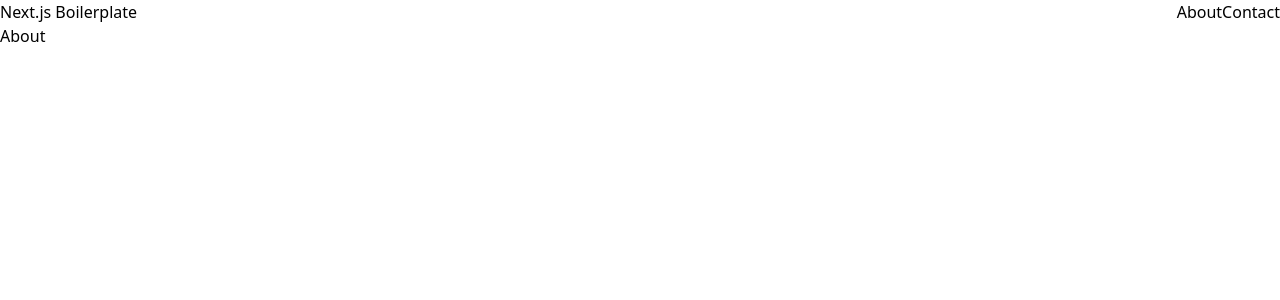
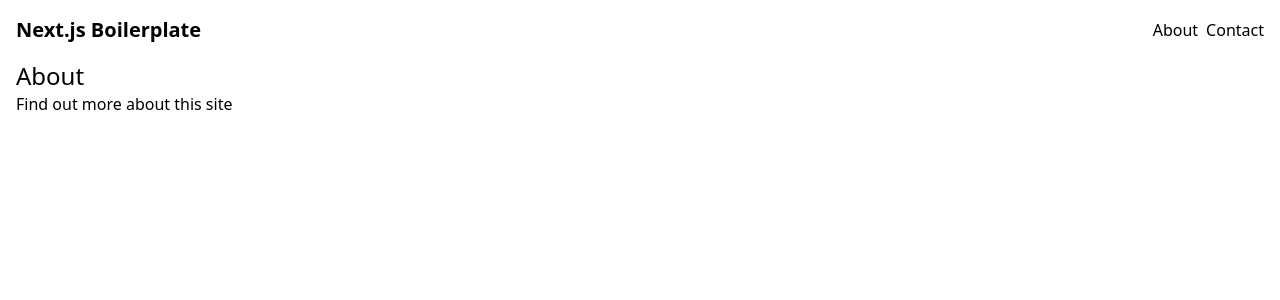
Before and after one commit to henryowens/next-boilerplate, a Next.js app: page /about in a window 1280 px wide. Shown: the top 300 px of the page. Built offline with nearby package versions, Linux system fonts and the light colour scheme.

Commit message:
Converting to tailwind config ts

```diff
--- a/src/pages/_app.tsx
+++ b/src/pages/_app.tsx
@@ -13,9 +13,9 @@ const App: React.FC<AppProps> = ({ Component, pageProps }) => (
       <link rel="icon" href="/favicon.ico" />
     </Head>
     <div>
-      <div className="flex justify-between">
-        <h3>Next.js Boilerplate</h3>
-        <div>
+      <div className="flex justify-between items-center mb-4">
+        <h3 className="text-xl font-bold">Next.js Boilerplate</h3>
+        <div className="flex gap-2">
           <Link href="/about">About</Link>
           <Link href="/contact">Contact</Link>
         </div>
--- a/src/pages/_document.tsx
+++ b/src/pages/_document.tsx
@@ -5,7 +5,7 @@ import appConfig from "@/utils/appConfig";
 const MyDocument: React.FC = () => (
   <Html lang={appConfig.title}>
     <Head />
-    <body>
+    <body className="p-4">
       <Main />
       <NextScript />
     </body>
--- a/src/pages/about.tsx
+++ b/src/pages/about.tsx
@@ -1,6 +1,7 @@
 const About: React.FC = () => (
   <main>
-    <h1>About</h1>
+    <h1 className="text-2xl">About</h1>
+    <p>Find out more about this site</p>
   </main>
 );
 
--- a/src/pages/contact.tsx
+++ b/src/pages/contact.tsx
@@ -1,6 +1,6 @@
 const Contact: React.FC = () => (
   <main>
-    <h1>Contact</h1>
+    <h1 className="text-2xl">Contact</h1>
   </main>
 );
 
--- a/src/pages/index.tsx
+++ b/src/pages/index.tsx
@@ -1,6 +1,7 @@
 const Home: React.FC = () => (
   <main>
-    <h1>Home</h1>
+    <h1 className="text-2xl">Home</h1>
+    <p>This is the homepage</p>
   </main>
 );
 
--- a/tailwind.config.js
+++ b/tailwind.config.ts
@@ -1,5 +1,6 @@
-/** @type {import('tailwindcss').Config} */
-module.exports = {
+import { Config } from "tailwindcss";
+
+module.exports = <Config>{
   content: ["./src/**/*.{js,ts,jsx,tsx,mdx}"],
   theme: {
     extend: {
```
